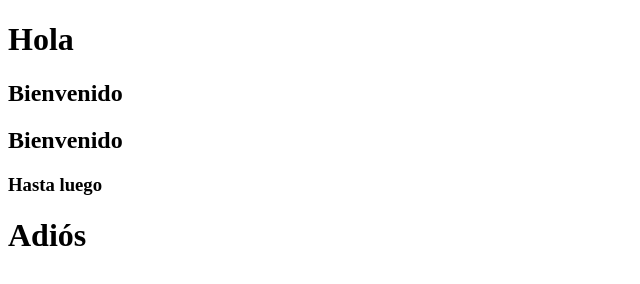
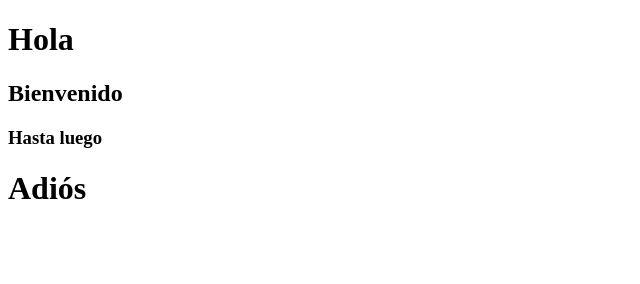
Before and after one commit to PARJOAC/prue-git, a plain HTML site: page index.html in a window 1280 px wide. Shown: the whole page, without its empty margins (0-640 px from the left). Drawn offline with Linux system fonts and the light colour scheme.

Commit message:
eliminado duplicado

```diff
--- a/index.html
+++ b/index.html
@@ -8,7 +8,6 @@
   <body>
     <h1>Hola</h1>
     <h2>Bienvenido</h2>
-    <h2>Bienvenido</h2>
     <h3>Hasta luego</h3>
     <h1>Adiós</h1>
   </body>
```
